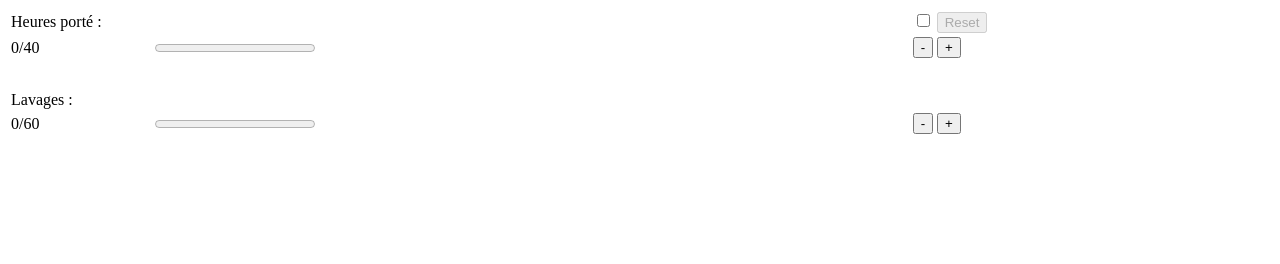
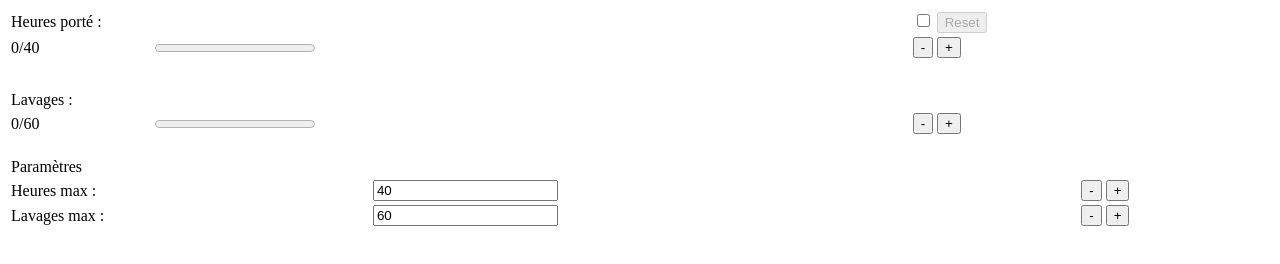
Before and after one commit to OlivierDebray/OlivierDebray.github.io, a plain HTML site: page wonderland/sandbox/index.html in a window 1280 px wide. Drawn offline with Linux system fonts and the light colour scheme.

Commit message:
Ajout paramètres maxWearTime et maxWashNbr

```diff
--- a/wonderland/sandbox/index.html
+++ b/wonderland/sandbox/index.html
@@ -45,16 +45,45 @@
             </td>
         </tr>
     </table>
+    <br>
+
+    <table style="width: 100%;">
+        <tr>
+            <td colspan="3">Paramètres</td>
+        </tr>
+        <tr>
+            <td>Heures max : </td>
+            <td>
+                <input type="number" id="maxWearTimeIn" oninput="changeCpt('maxWearTime', 'set', this.value)"/>
+            </td>
+            <td>
+                <button onclick="changeCpt('maxWearTime', 'decrement')">-</button>
+                <button onclick="changeCpt('maxWearTime', 'increment')">+</button>
+            </td>
+        </tr>
+        <tr>
+            <td>Lavages max : </td>
+            <td>
+                <input type="number" id="maxWashNbrIn" oninput="changeCpt('maxWashNbr', 'set', this.value)"/>
+            </td>
+            <td>
+                <button onclick="changeCpt('maxWashNbr', 'decrement')">-</button>
+                <button onclick="changeCpt('maxWashNbr', 'increment')">+</button>
+            </td>
+        </tr>
+    </table>
 
     <script>
 
-        var maxWearTime = 40
-        var maxWashNbr = 60
-
+        var maxWearTime = window.localStorage.getItem("maxWearTime")
+        if (maxWearTime == null)
+            maxWearTime = 40
+        var maxWashNbr = window.localStorage.getItem("maxWashNbr")
+        if (maxWashNbr == null)
+            maxWashNbr = 60
         var currentWearTime = window.localStorage.getItem("currentWearTime")
         if (currentWearTime == null)
             currentWearTime = 0
-
         var currentWashNbr = window.localStorage.getItem("currentWashNbr")
         if (currentWashNbr == null)
             currentWashNbr = 0
@@ -75,9 +104,11 @@
             initProgressBar("wearTimePB")
             document.getElementById("washNbr").innerHTML = currentWashNbr + "/" + maxWashNbr
             initProgressBar("washNbrPB")
+            document.getElementById("maxWearTimeIn").value = maxWearTime
+            document.getElementById("maxWashNbrIn").value = maxWashNbr
         }
 
-        function changeCpt (target, action) {
+        function changeCpt (target, action, value=undefined) {
             switch (target) {
                 case 'wearTime':
                     switch (action) {
@@ -111,6 +142,40 @@
                     }
                     window.localStorage.setItem("currentWashNbr", currentWashNbr)
                     break;
+                case 'maxWearTime':
+                    switch (action) {
+                        case 'increment':
+                            maxWearTime++
+                            break;
+                        case 'decrement':
+                            maxWearTime--
+                            break;
+                        case 'set':
+                            maxWearTime = value
+                            break;
+                        case 'reset':
+                            currentWashNbr = 0
+                            break;
+                    }
+                    window.localStorage.setItem("maxWearTime", maxWearTime)
+                    break;
+                case 'maxWashNbr':
+                    switch (action) {
+                        case 'increment':
+                            maxWashNbr++
+                            break;
+                        case 'decrement':
+                            maxWashNbr--
+                            break;
+                        case 'set':
+                            maxWashNbr = value
+                            break;
+                        case 'reset':
+                            currentWashNbr = 0
+                            break;
+                    }
+                    window.localStorage.setItem("maxWashNbr", maxWashNbr)
+                    break;
             }
             refreshCpt()
         }
```
